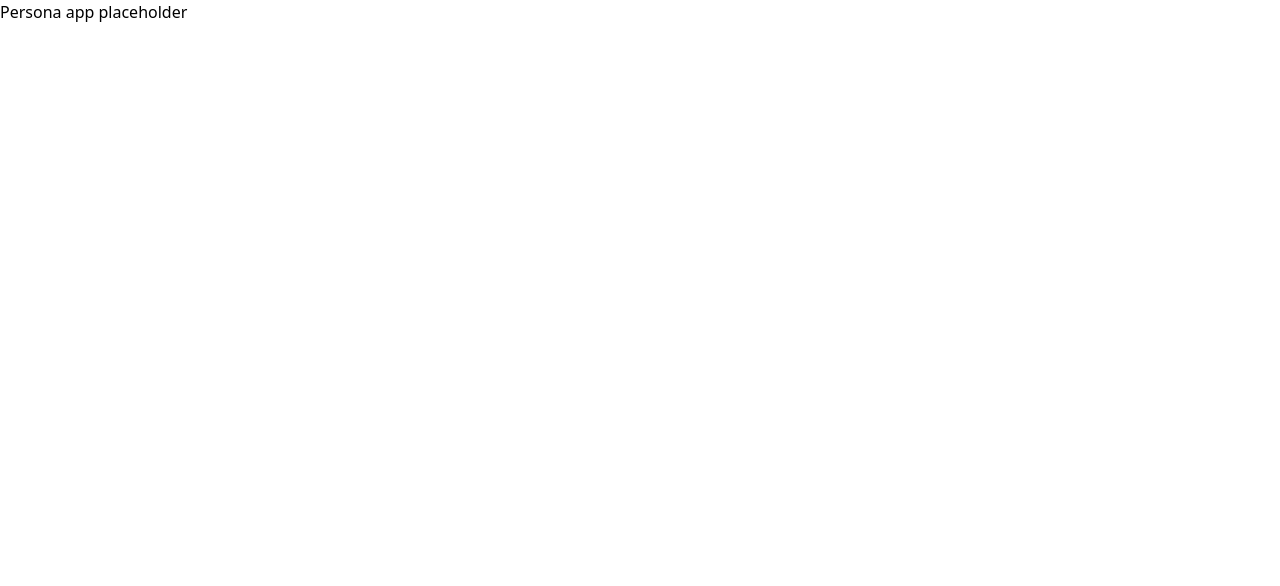
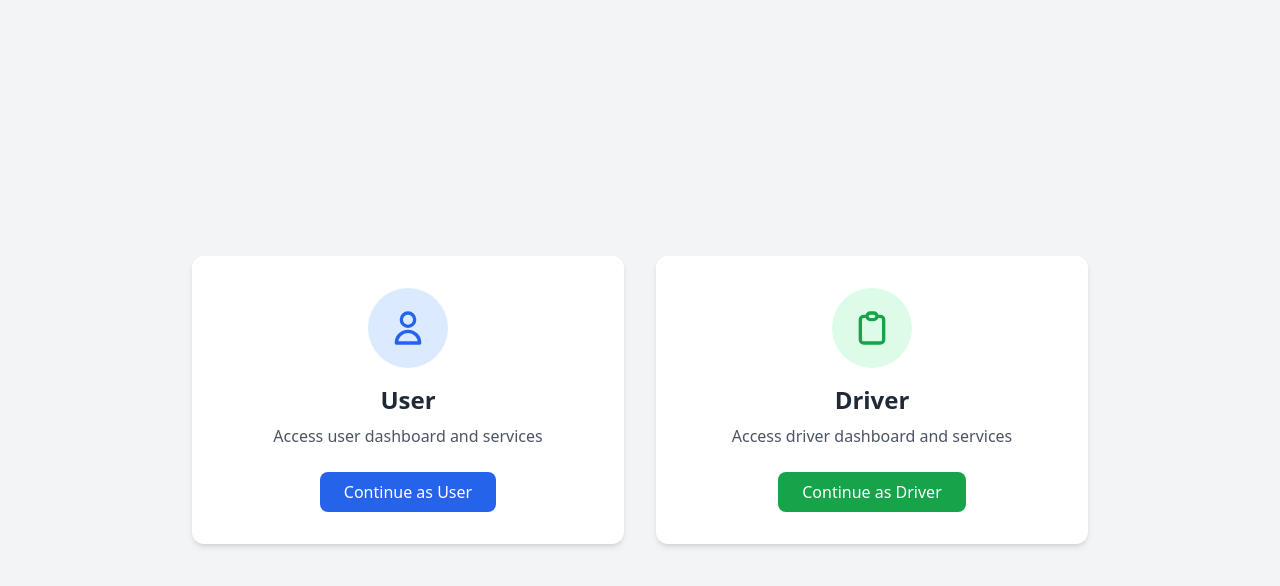
Before and after one commit to Rishitha-Gurijala/gocometFE, a React (Vite) app: page / in a window 1280 px wide. Shown: the top 586 px of the page. Built offline with nearby package versions, Linux system fonts and the light colour scheme.

Commit message:
added map

```diff
--- a/package.json
+++ b/package.json
@@ -8,10 +8,12 @@
     "preview": "vite preview"
   },
   "dependencies": {
+    "leaflet": "^1.9.4",
+    "lucide-react": "^0.424.0",
     "react": "^18.2.0",
     "react-dom": "^18.2.0",
+    "react-leaflet": "^4.2.1",
     "react-router-dom": "^6.22.0",
-    "lucide-react": "^0.424.0",
     "recharts": "^2.8.0"
   },
   "devDependencies": {
--- a/src/App.jsx
+++ b/src/App.jsx
@@ -1 +1,111 @@
-export default function App(){ return <div>Persona app placeholder</div> }
+import { useState } from 'react';
+import { MapContainer, TileLayer, Marker, Popup } from 'react-leaflet';
+import 'leaflet/dist/leaflet.css';
+import L from 'leaflet';
+
+// Fix for default marker icons in React
+const defaultIcon = new L.Icon({
+  iconUrl: 'https://unpkg.com/leaflet@1.7.1/dist/images/marker-icon.png',
+  iconRetinaUrl: 'https://unpkg.com/leaflet@1.7.1/dist/images/marker-icon-2x.png',
+  shadowUrl: 'https://unpkg.com/leaflet@1.7.1/dist/images/marker-shadow.png',
+  iconSize: [25, 41],
+  iconAnchor: [12, 41],
+  popupAnchor: [1, -34],
+  shadowSize: [41, 41]
+});
+
+export default function App() {
+  const [location, setLocation] = useState(null);
+  const [error, setError] = useState(null);
+  const [showMap, setShowMap] = useState(false);
+
+  const getUserLocation = () => {
+    if (navigator.geolocation) {
+      navigator.geolocation.getCurrentPosition(
+        (position) => {
+          const { latitude, longitude } = position.coords;
+          setLocation({ lat: latitude, lng: longitude });
+          setShowMap(true);
+          setError(null);
+        },
+        (err) => {
+          setError('Unable to retrieve your location. Please ensure location services are enabled.');
+          setShowMap(false);
+          console.error('Error getting location:', err);
+        }
+      );
+    } else {
+      setError('Geolocation is not supported by your browser');
+      setShowMap(false);
+    }
+  };
+
+  return (
+    <div className="min-h-screen bg-gray-100 flex items-center justify-center p-4">
+      <div className="grid grid-cols-1 md:grid-cols-2 gap-8 w-full max-w-4xl">
+        {/* User Box */}
+        <div className="bg-white rounded-xl shadow-md overflow-hidden hover:shadow-lg transition-shadow duration-300">
+          <div className="p-8 text-center">
+            <div className="w-20 h-20 mx-auto bg-blue-100 rounded-full flex items-center justify-center mb-4">
+              <svg className="w-10 h-10 text-blue-600" fill="none" stroke="currentColor" viewBox="0 0 24 24" xmlns="http://www.w3.org/2000/svg">
+                <path strokeLinecap="round" strokeLinejoin="round" strokeWidth={2} d="M16 7a4 4 0 11-8 0 4 4 0 018 0zM12 14a7 7 0 00-7 7h14a7 7 0 00-7-7z" />
+              </svg>
+            </div>
+            <h2 className="text-2xl font-bold text-gray-800 mb-2">User</h2>
+            <p className="text-gray-600">Access user dashboard and services</p>
+            <button
+              onClick={getUserLocation}
+              className="mt-6 px-6 py-2 bg-blue-600 text-white rounded-lg hover:bg-blue-700 transition-colors"
+            >
+              Continue as User
+            </button>
+
+            {error && (
+              <div className="mt-4 p-3 bg-red-50 text-red-700 rounded-lg text-sm">
+                {error}
+              </div>
+            )}
+
+            {showMap && location && (
+              <div className="mt-6 rounded-lg overflow-hidden border border-gray-200" style={{ height: '300px' }}>
+                <MapContainer
+                  center={[location.lat, location.lng]}
+                  zoom={15}
+                  style={{ height: '100%', width: '100%' }}
+                  scrollWheelZoom={false}
+                >
+                  <TileLayer
+                    url="https://{s}.tile.openstreetmap.org/{z}/{x}/{y}.png"
+                    attribution='&copy; <a href="https://www.openstreetmap.org/copyright">OpenStreetMap</a> contributors'
+                  />
+                  <Marker position={[location.lat, location.lng]} icon={defaultIcon}>
+                    <Popup>
+                      You are here!<br />
+                      {location.lat.toFixed(6)}, {location.lng.toFixed(6)}
+                    </Popup>
+                  </Marker>
+                </MapContainer>
+              </div>
+            )}
+          </div>
+        </div>
+
+        {/* Driver Box */}
+        <div className="bg-white rounded-xl shadow-md overflow-hidden hover:shadow-lg transition-shadow duration-300">
+          <div className="p-8 text-center">
+            <div className="w-20 h-20 mx-auto bg-green-100 rounded-full flex items-center justify-center mb-4">
+              <svg className="w-10 h-10 text-green-600" fill="none" stroke="currentColor" viewBox="0 0 24 24" xmlns="http://www.w3.org/2000/svg">
+                <path strokeLinecap="round" strokeLinejoin="round" strokeWidth={2} d="M9 5H7a2 2 0 00-2 2v12a2 2 0 002 2h10a2 2 0 002-2V7a2 2 0 00-2-2h-2M9 5a2 2 0 002 2h2a2 2 0 002-2M9 5a2 2 0 012-2h2a2 2 0 012 2" />
+              </svg>
+            </div>
+            <h2 className="text-2xl font-bold text-gray-800 mb-2">Driver</h2>
+            <p className="text-gray-600">Access driver dashboard and services</p>
+            <button className="mt-6 px-6 py-2 bg-green-600 text-white rounded-lg hover:bg-green-700 transition-colors">
+              Continue as Driver
+            </button>
+          </div>
+        </div>
+      </div>
+    </div>
+  );
+}
```
Also changed, not shown: 1 other file (tests, documents, lock files or other folders).
